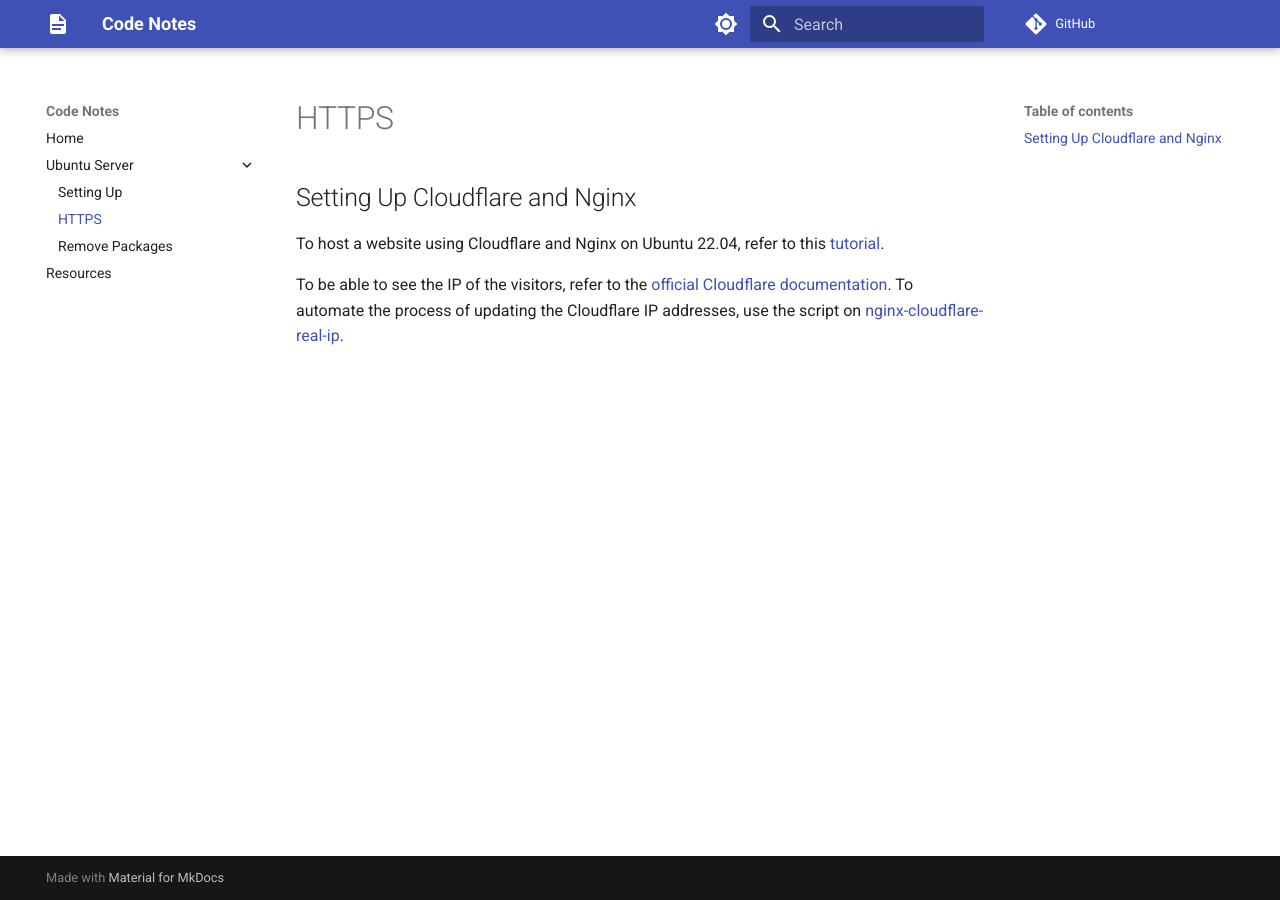
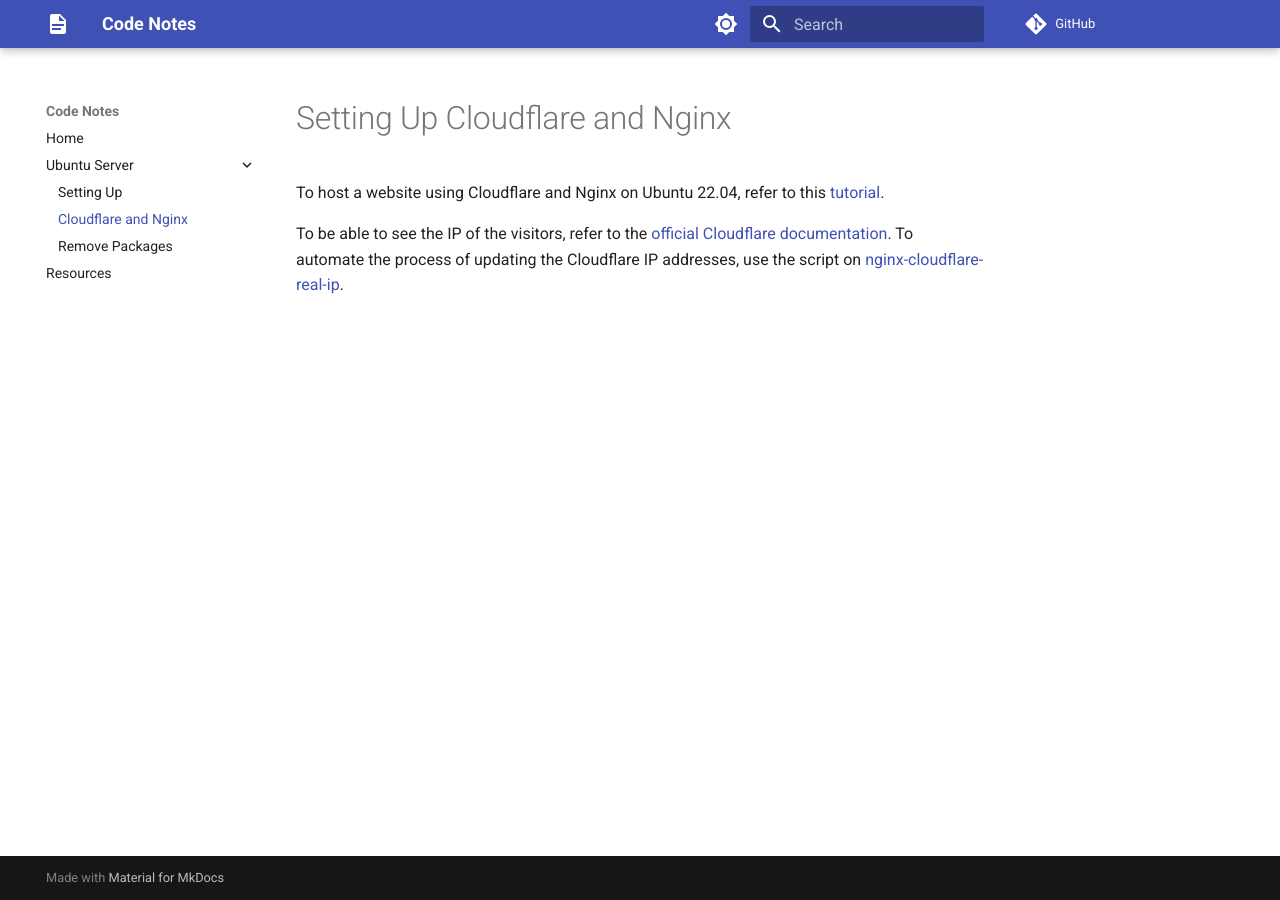
Before and after one commit to casantosmu/code-notes, an MkDocs documentation site: the page built from docs/ubuntu-server/cloudflare-nginx.md, in a window 1280 px wide. Built offline with MkDocs 1.6.1 and Material for MkDocs 9.7.7, drawn with Linux system fonts in a browser that asks for light colours; plug-ins that fetch from the network failed and are left out; comment, search, counter and statistics services are not loaded.

Commit message:
Update `https.md` to `cloudflare-nginx.md`

```diff
--- a/docs/ubuntu-server/https.md
+++ b/docs/ubuntu-server/cloudflare-nginx.md
@@ -1,6 +1,4 @@
-# HTTPS
-
-## Setting Up Cloudflare and Nginx
+# Setting Up Cloudflare and Nginx
 
 To host a website using Cloudflare and Nginx on Ubuntu 22.04, refer to this [tutorial](https://www.digitalocean.com/community/tutorials/how-to-host-a-website-using-cloudflare-and-nginx-on-ubuntu-22-04).
 
--- a/mkdocs.yaml
+++ b/mkdocs.yaml
@@ -8,7 +8,7 @@ nav:
   - Home: index.md
   - Ubuntu Server:
       - Setting Up: ubuntu-server/setting-up.md
-      - HTTPS: ubuntu-server/https.md
+      - Cloudflare and Nginx: ubuntu-server/cloudflare-nginx.md
       - Remove Packages: ubuntu-server/remove-packages.md
   - Resources: resources.md
 
```
